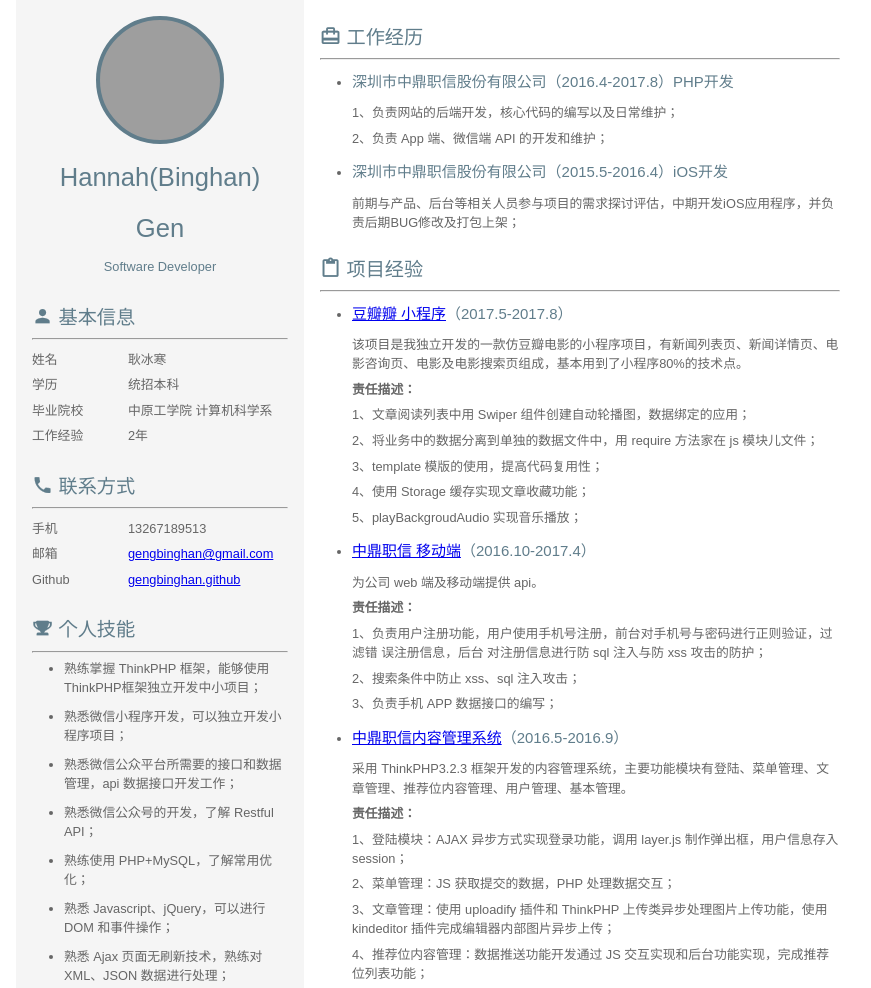
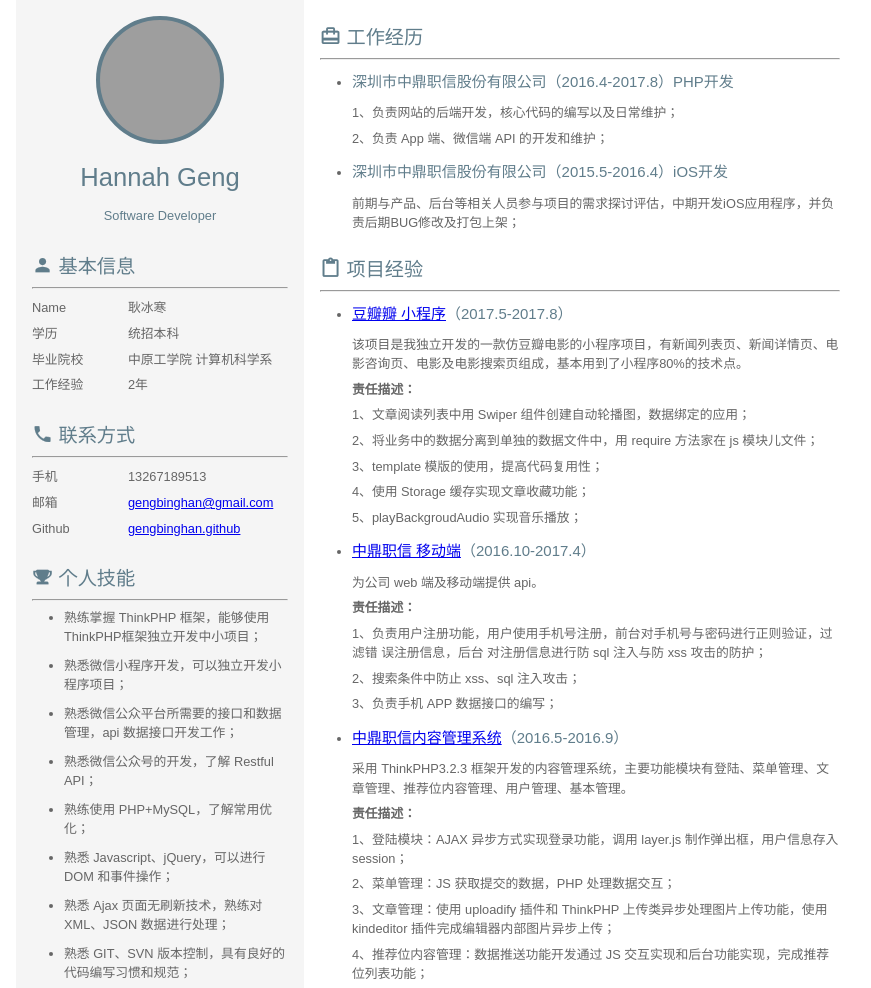
Before and after one commit to HannahGeng/hannah, a plain HTML site: page resume/index.html in a window 1280 px wide. Shown: the top 988 px of the page, without its empty margins (204-1075 px from the left). Drawn offline with Linux system fonts and the light colour scheme; grey boxes are pictures that could not be loaded.

Commit message:
Update index.html

```diff
--- a/resume/index.html
+++ b/resume/index.html
@@ -23,7 +23,7 @@
                     <!--<input type="text" id="avatar-url">-->
                     <!--<button data-remodal-action="confirm" class="remodal-confirm">确定</button>-->
                 <!--</div>-->
-                <h1 id="username" >Hannah(Binghan) Gen</h1>
+                <h1 id="username" >Hannah Geng</h1>
                 <h4 id="persona-tag" >Software Developer</h4>
             </div>
             <div class="profile info-unit">
@@ -31,7 +31,7 @@
                 <hr>
                 <ul class="info-list">
                     <li>
-                        <label class="left-label">姓名</label><span class="label-value">耿冰寒</span></li>
+                        <label class="left-label">Name</label><span class="label-value">耿冰寒</span></li>
                     <li>
                         <label class="left-label">学历</label><span class="label-value">统招本科</span></li>
                     <li>
```
